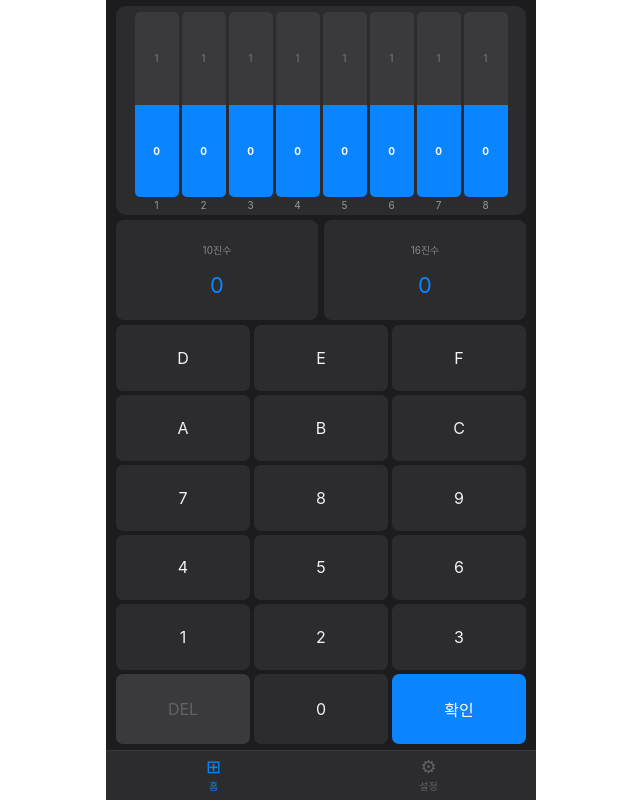
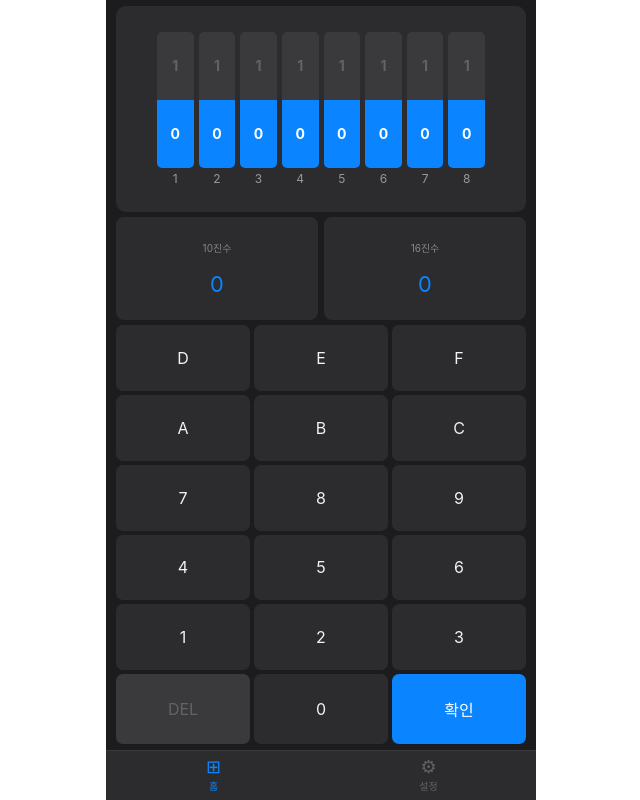
Before and after one commit to leaderstechYhj/Application, a React (Vite) app: page / in a window 1280 px wide. Shown: the whole page, without its empty margins (319-959 px from the left). Built offline with nearby package versions, Linux system fonts and the light colour scheme.

Commit message:
딥스위치 크기 변경 중

```diff
--- a/src/index.css
+++ b/src/index.css
@@ -127,19 +127,22 @@ html, body, #root {
   flex: 2;
   background: var(--card);
   border-radius: var(--radius-card);
-  padding: 6px 6px 4px;
-  display: flex;
-  flex-direction: column;
+  display: grid;
+  /* 가로: 1fr(좌여백) + 8fr(스위치) + 1fr(우여백) = 10분의 8 */
+  /* 세로: 1fr(상여백) + 6fr(스위치) + 1fr(하여백) = 8분의 6 */
+  grid-template-columns: 1fr 8fr 1fr;
+  grid-template-rows: 1fr 6fr 1fr;
   min-height: 0;
   overflow: hidden;
 }
 
 .switch-columns {
-  flex: 1;
+  grid-column: 2;
+  grid-row: 2;
   display: flex;
   justify-content: center;
   align-items: stretch;
-  gap: 3px;
+  gap: 5px;
   overflow-x: auto;
   overflow-y: hidden;
   min-height: 0;
@@ -150,12 +153,11 @@ html, body, #root {
 }
 
 .switch-col {
-  flex: 0 0 auto;
+  flex: 1;
+  max-width: 60px;
   display: flex;
   flex-direction: column;
   align-items: center;
-  aspect-ratio: 1 / 1.618;
-  max-width: 44px;
 }
 
 .dip-switch {
@@ -173,7 +175,7 @@ html, body, #root {
   display: flex;
   align-items: center;
   justify-content: center;
-  font-size: 10px;
+  font-size: 14px;
   font-weight: bold;
   line-height: 1;
 }
@@ -192,9 +194,9 @@ html, body, #root {
   flex-shrink: 0;
   width: 100%;
   text-align: center;
-  font-size: 10px;
+  font-size: 12px;
   opacity: 0.55;
-  margin-top: 2px;
+  margin-top: 3px;
 }
 
 /* 진수 표시 영역 */
```
Also changed, not shown: README.txt.
